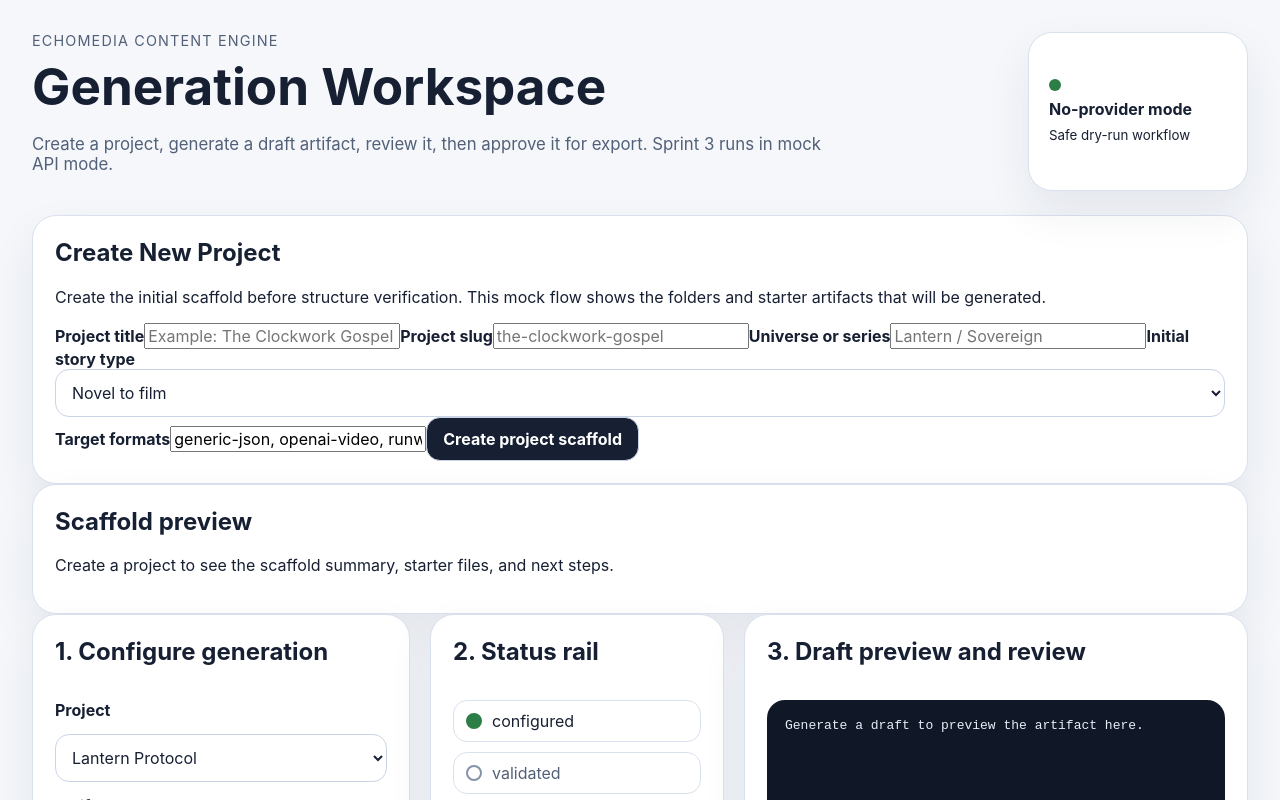
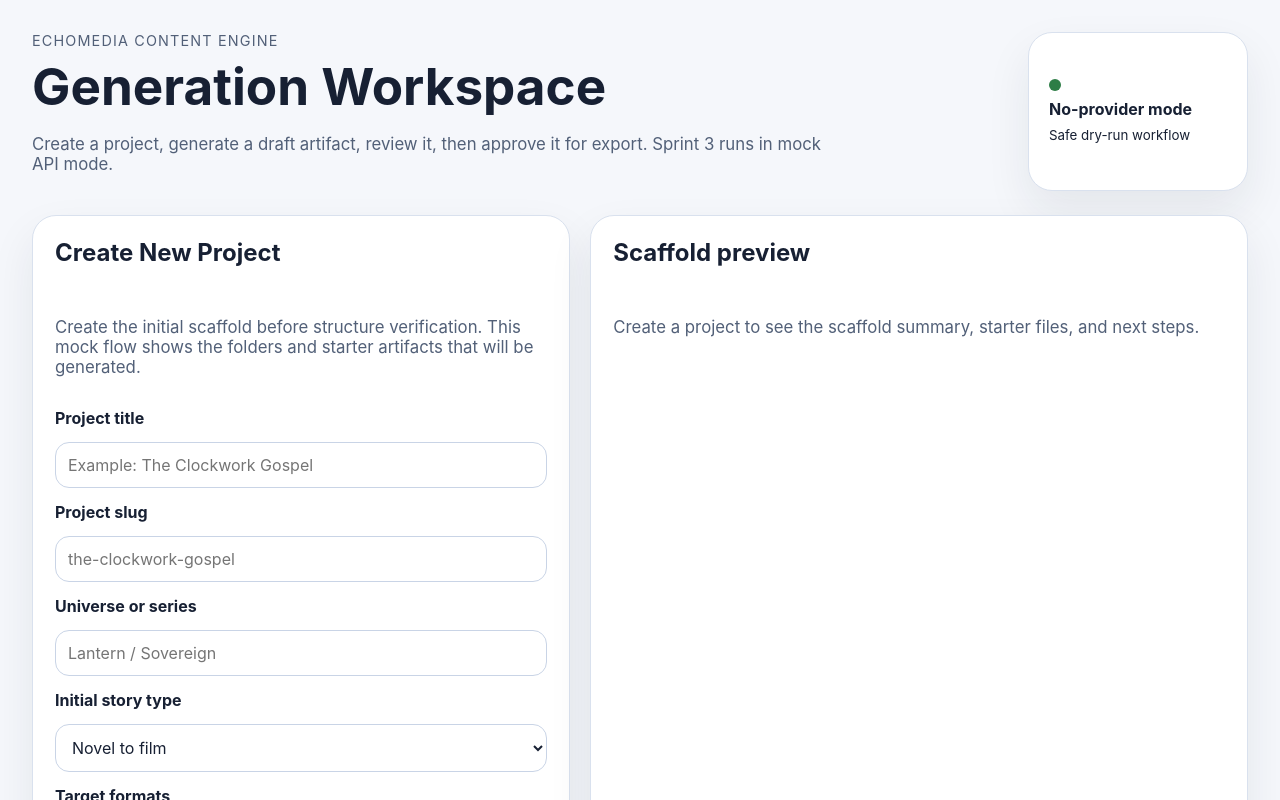
Before and after one commit to ShannonBrayNC/EchoMedia-ContentEngine, a React (Vite) app in the folder ui/content-engine-dashboard/: page / in a window 1280 px wide. Shown: the top 800 px of the page. Built offline with nearby package versions, Linux system fonts and the light colour scheme.

Commit message:
ui: style project creation workflow

```diff
--- a/ui/content-engine-dashboard/src/styles.css
+++ b/ui/content-engine-dashboard/src/styles.css
@@ -50,7 +50,8 @@ input:focus-visible,
 }
 
 h1,
-h2 {
+h2,
+h3 {
   margin-top: 0;
 }
 
@@ -59,10 +60,19 @@ h1 {
   margin-bottom: 8px;
 }
 
+h3 {
+  margin-bottom: 6px;
+}
+
+.hero-copy,
+.panel-copy,
+.empty-state {
+  color: #526078;
+  font-size: 1.05rem;
+}
+
 .hero-copy {
   max-width: 800px;
-  color: #526078;
-  font-size: 1.05rem;
 }
 
 .mode-card,
@@ -88,10 +98,19 @@ h1 {
   background: #2d7d46;
 }
 
+.project-create-grid,
 .workspace-grid {
   display: grid;
+  gap: 20px;
+}
+
+.project-create-grid {
+  grid-template-columns: minmax(320px, 0.9fr) minmax(320px, 1.1fr);
+  margin-bottom: 20px;
+}
+
+.workspace-grid {
   grid-template-columns: minmax(280px, 0.9fr) minmax(240px, 0.7fr) minmax(320px, 1.2fr);
-  gap: 20px;
 }
 
 .panel {
@@ -100,7 +119,9 @@ h1 {
 
 .controls-panel,
 .status-panel,
-.preview-panel {
+.preview-panel,
+.create-panel,
+.scaffold-panel {
   display: grid;
   align-content: start;
   gap: 14px;
@@ -111,7 +132,8 @@ label {
 }
 
 select,
-textarea {
+textarea,
+input {
   width: 100%;
   border: 1px solid #c9d4e6;
   border-radius: 14px;
@@ -129,6 +151,10 @@ textarea {
   align-items: center;
   gap: 10px;
   font-weight: 600;
+}
+
+.checkbox-row input {
+  width: auto;
 }
 
 .action-row {
@@ -194,16 +220,28 @@ button:disabled {
 
 .message-box,
 .job-card,
-.review-banner {
+.review-banner,
+.scaffold-summary {
   border-radius: 16px;
   background: #f5f7fb;
   border: 1px solid #d9e1ee;
   padding: 14px;
 }
 
-.message-box ul {
+.message-box ul,
+.scaffold-summary ul,
+.scaffold-summary ol {
   padding-left: 18px;
   margin-bottom: 0;
+}
+
+.scaffold-summary {
+  display: grid;
+  gap: 10px;
+}
+
+.scaffold-summary span {
+  color: #526078;
 }
 
 .job-card {
@@ -228,7 +266,8 @@ button:disabled {
 
 @media (max-width: 1100px) {
   .hero,
-  .workspace-grid {
+  .workspace-grid,
+  .project-create-grid {
     grid-template-columns: 1fr;
     display: grid;
   }
```
